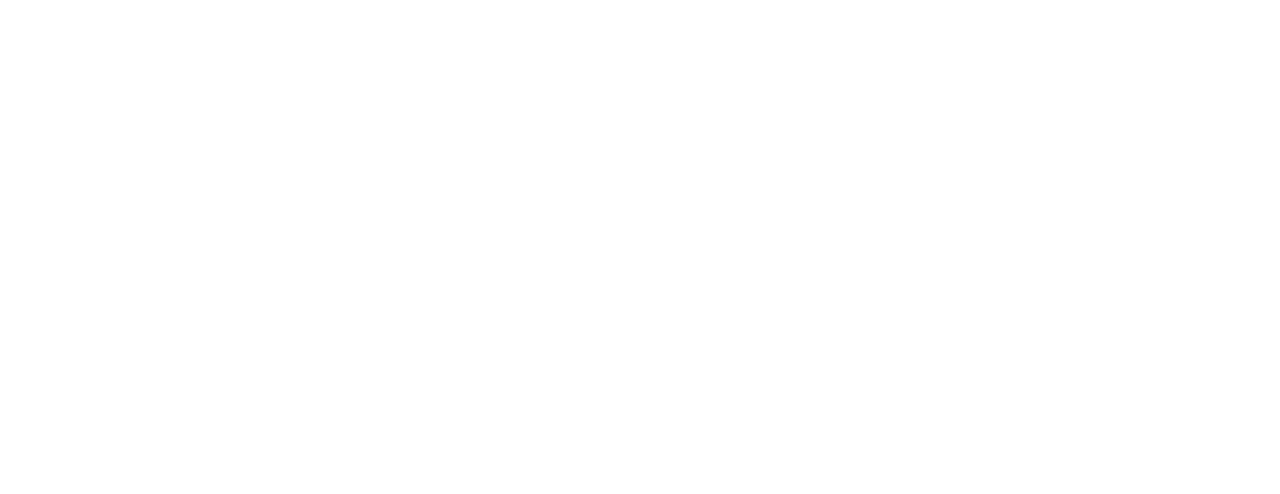
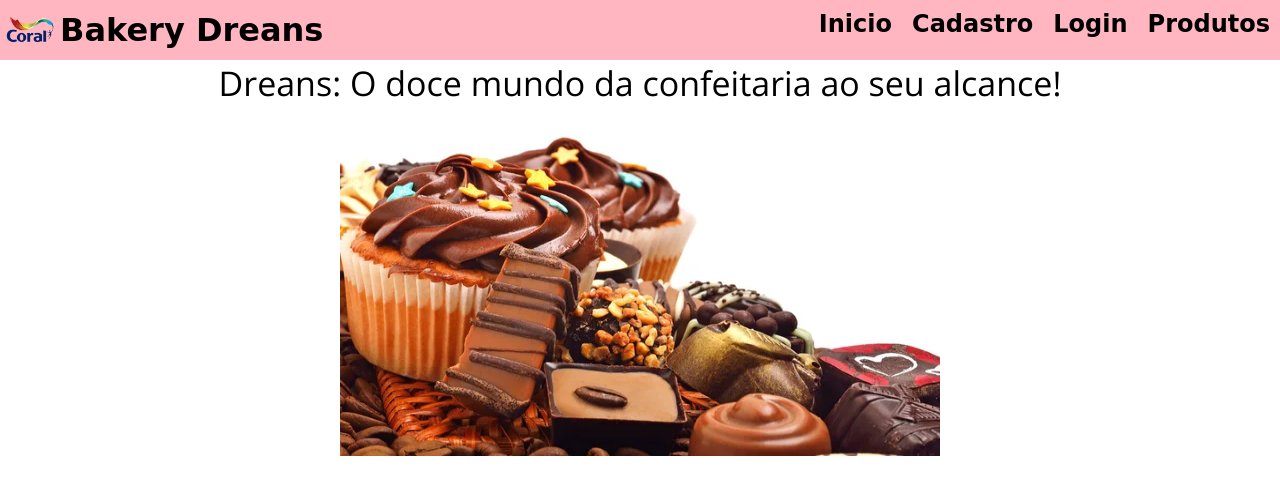
Before and after one commit to PortadordeCNPJ/InternetEProgramacaoWeb, a plain HTML site: page exeercicios/login.html in a window 1280 px wide. Drawn offline with nearby package versions, Linux system fonts and the light colour scheme; a web font is replaced by a local one.

Commit message:
mudanças

```diff
--- a/exeercicios/estilo1.css
+++ b/exeercicios/estilo1.css
@@ -1,8 +1,102 @@
-body {
-    background-color: aquamarine;
+/* ------------------- CSS GERAL DA PÁGINA -------------------- */
+
+html {
+    margin: 0;
+    padding: 0;
+    height: 100%;
 }
 
-.meu-container {
-    width: 10%;
+body {
+    margin: 0;
+    padding: 0;
+    height: 100%;
+}
+
+.texto {
+    font-family: 'Open Sans', sans-serif;
+    text-align: center;
+}
+
+h1 {
+    size: 4;
+    margin: 0%;
+    text-align: left;
+}
+
+h2 {
+    margin: 0%;
+    text-align: right;
+
+}
+
+span{
+    font-size: 34px;
+}
+
+/* ------------------- CSS DA IMAGEM PRINCIPAL -------------------- */
+
+.img-wrapper {
+    height: 100%;
+    display: flex;
+    justify-content: space-evenly;
+}
+
+.img-princ {
+    width: 600px;
+    height: 350px;
+}
+
+
+
+/* ------------------- CSS DO CABEÇALHO -------------------- */
+
+.cabecalho {
+    background-color: #FFB6C1;
+    text-align: center;
+    font-family: 'Galada', cursive;
+    display: flex;
+    justify-content: space-between;
+}
+
+.logo-wrapper {
+    display: flex;
+    align-items: center;
+}
+
+.logo {
+    width: 60px;
     float: left;
 }
+
+.menus {
+
+}
+
+
+/*Nav para deixar o menu na horizontal*/
+
+nav ul {
+    text-align: right;
+    list-style: none;
+    margin: 0;
+    padding: 0;
+    display: flex;
+    align-items: center;
+}
+
+nav li {
+    display: inline-block;
+}
+
+nav a {
+    display: block;
+    padding: 10px;
+    text-decoration: none;
+    color: #000;
+}
+
+nav a:hover {
+    background-color: #f1f1f1;
+}
+
+/*------------------  --------------------------*/
--- a/exeercicios/login.html
+++ b/exeercicios/login.html
@@ -1,12 +1,51 @@
 <!DOCTYPE html>
 <html lang="en">
+
 <head>
     <meta charset="UTF-8">
     <meta http-equiv="X-UA-Compatible" content="IE=edge">
     <meta name="viewport" content="width=device-width, initial-scale=1.0">
-    <title>Document</title>
+    <title>LOJINHA</title>
+
+    <link rel="stylesheet" type="text/css" href="estilo1.css">
+    <link rel="preconnect" href="https://fonts.googleapis.com">
+    <link rel="preconnect" href="https://fonts.gstatic.com" crossorigin>
+    <link href="https://fonts.googleapis.com/css2?family=Galada&family=Open+Sans&display=swap" rel="stylesheet">
 </head>
+
 <body>
 
+    <div class="cabecalho">
+
+        <div class="logo-wrapper"><img class="logo" href="index.html" src="./img/tinta.png">
+            <h1> Bakery Dreans </h1>
+        </div>
+
+        <div class="menus">
+            <nav>
+                <ul>
+                    <li>
+                        <h2><a href="index.html">Inicio </a></h2>
+                    <li>
+                        <h2><a href="cadastro.html">Cadastro </a> </h2>
+                    <li>
+                        <h2><a href="login.html">Login </a></h2>
+                    <li>
+                        <h2><a href="produto.html">Produtos </a> </h2>
+                </ul>
+            </nav>
+        </div>
+    </div>
+
+    <div class="texto">
+        <span> Dreans: O doce mundo da confeitaria ao seu alcance! </span>
+    </div>
+
+
+    <div class="img-wrapper">  <img class="img-princ" src="./img/doces.jpg">
+
+    </div>
+
 </body>
+
 </html>
```
Also changed, not shown: exeercicios/cadastro.html (+40 -1 lines), exeercicios/index.html (added, +53 -0 lines), exeercicios/produto.html (+40 -1 lines), exeercicios/doce2.webp (added), exeercicios/img/doce2.webp (added), exeercicios/img/doces.jpg (added).
